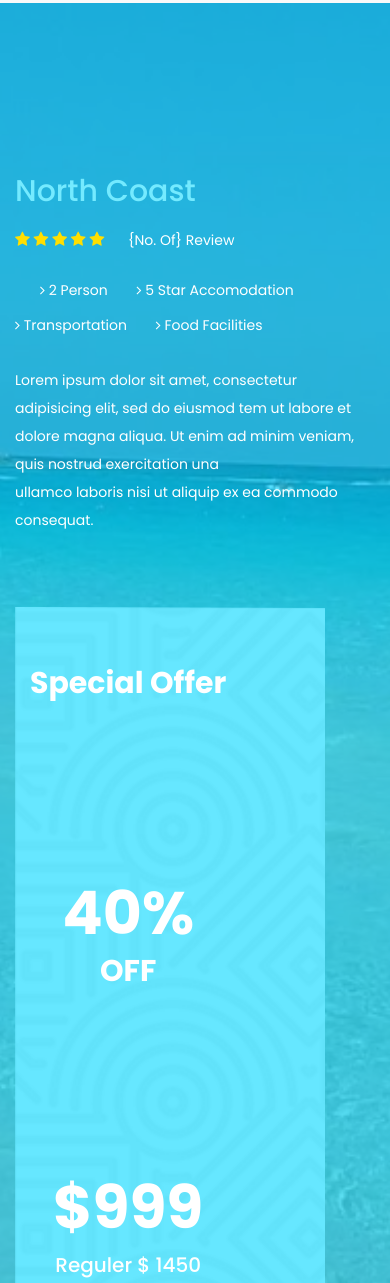
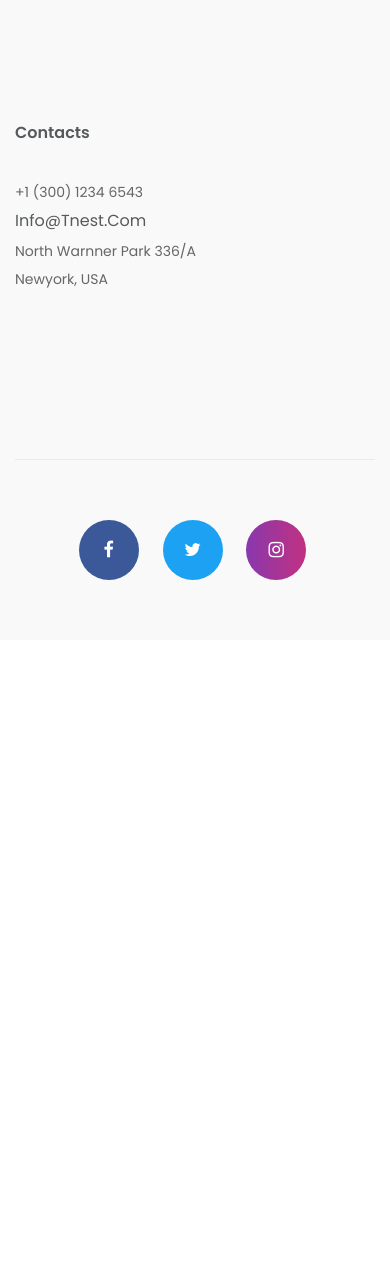
Before and after one commit to ahmedossama/TravelEgyptWasim, a plain HTML site: page index.html in a window 390 px wide. Shown: the part 3887-5170 px from the top of the page. After the commit the page ends 4527 px from the top, so only its background shows below. Drawn offline with nearby package versions, Linux system fonts and the light colour scheme.

Commit message:
Removing special offers

```diff
--- a/index.html
+++ b/index.html
@@ -544,81 +544,7 @@
 		<!-- testemonial End -->
 
 
-		<!--special-offer start-->
-		<section id="spo" class="special-offer">
-			<div class="container">
-				<div class="special-offer-content">
-					<div class="row">
-						<div class="col-sm-8">
-							<div class="single-special-offer">
-								<div class="single-special-offer-txt">
-									<h2>North Coast</h2>
-									<div class="packages-review special-offer-review">
-										<p>
-											<i class="fa fa-star"></i>
-											<i class="fa fa-star"></i>
-											<i class="fa fa-star"></i>
-											<i class="fa fa-star"></i>
-											<i class="fa fa-star"></i>
-											<span>{no. of} review</span>
-										</p>
-									</div><!--/.packages-review-->
-									<div class="packages-para special-offer-para">
-										<p>
-											<span>
-											</span>
-											<span>
-												<i class="fa fa-angle-right"></i> 2 person
-											</span>
-											<span>
-												<i class="fa fa-angle-right"></i>  5 star accomodation
-											</span>
-										</p>
-										<p>
-											<span>
-												<i class="fa fa-angle-right"></i>  transportation
-											</span>
-											<span>
-												<i class="fa fa-angle-right"></i>  food facilities
-											</span>
-										</p>
-										<p class="offer-para">
-											Lorem ipsum dolor sit amet, consectetur adipisicing elit, sed do eiusmod tem ut labore et dolore magna  aliqua. Ut enim ad minim veniam, quis nostrud exercitation una <br> ullamco laboris nisi ut aliquip ex ea commodo consequat.
-										</p>
-									</div><!--/.packages-para-->
-									<div class="offer-btn-group">
-										<div class="about-btn">
-											<button  class="about-view packages-btn offfer-btn hide">
-												make tour
-											</button>
-										</div><!--/.about-btn-->
-										<div class="about-btn">
-											<button  class="about-view packages-btn hide">
-												book now
-											</button>
-										</div><!--/.about-btn-->
-									</div><!--/.offer-btn-group-->
-								</div><!--/.single-special-offer-txt-->
-							</div><!--/.single-special-offer-->
-						</div><!--/.col-->
-						<div class="col-sm-4">
-							<div class="single-special-offer">
-								<div class="single-special-offer-bg">
-									<img src="assets/images/offer/offer-shape.png" alt="offer-shape">
-								</div><!--/.single-special-offer-bg-->
-								<div class="single-special-shape-txt">
-									<h3>special offer</h3>
-									<h4><span>40%</span><br>off</h4>
-									<p><span>$999</span><br>reguler $ 1450</p>
-								</div><!--/.single-special-shape-txt-->
-							</div><!--/.single-special-offer-->
-						</div><!--/.col-->
-					</div><!--/.row-->
-				</div><!--/.special-offer-content-->
-			</div><!--/.container-->
 
-		</section><!--/.special-offer end-->
-		<!--special-offer end-->
 
 
 
```
